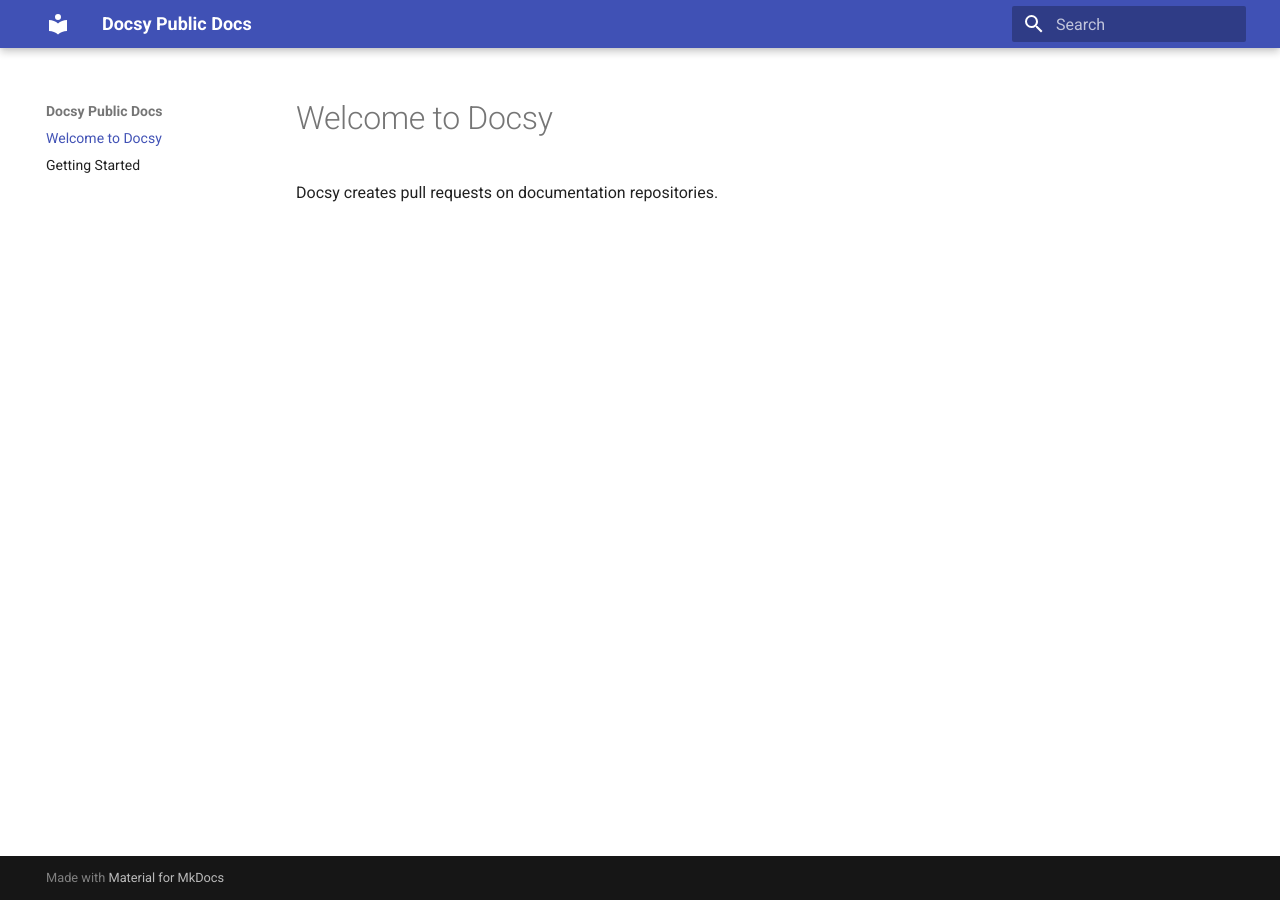
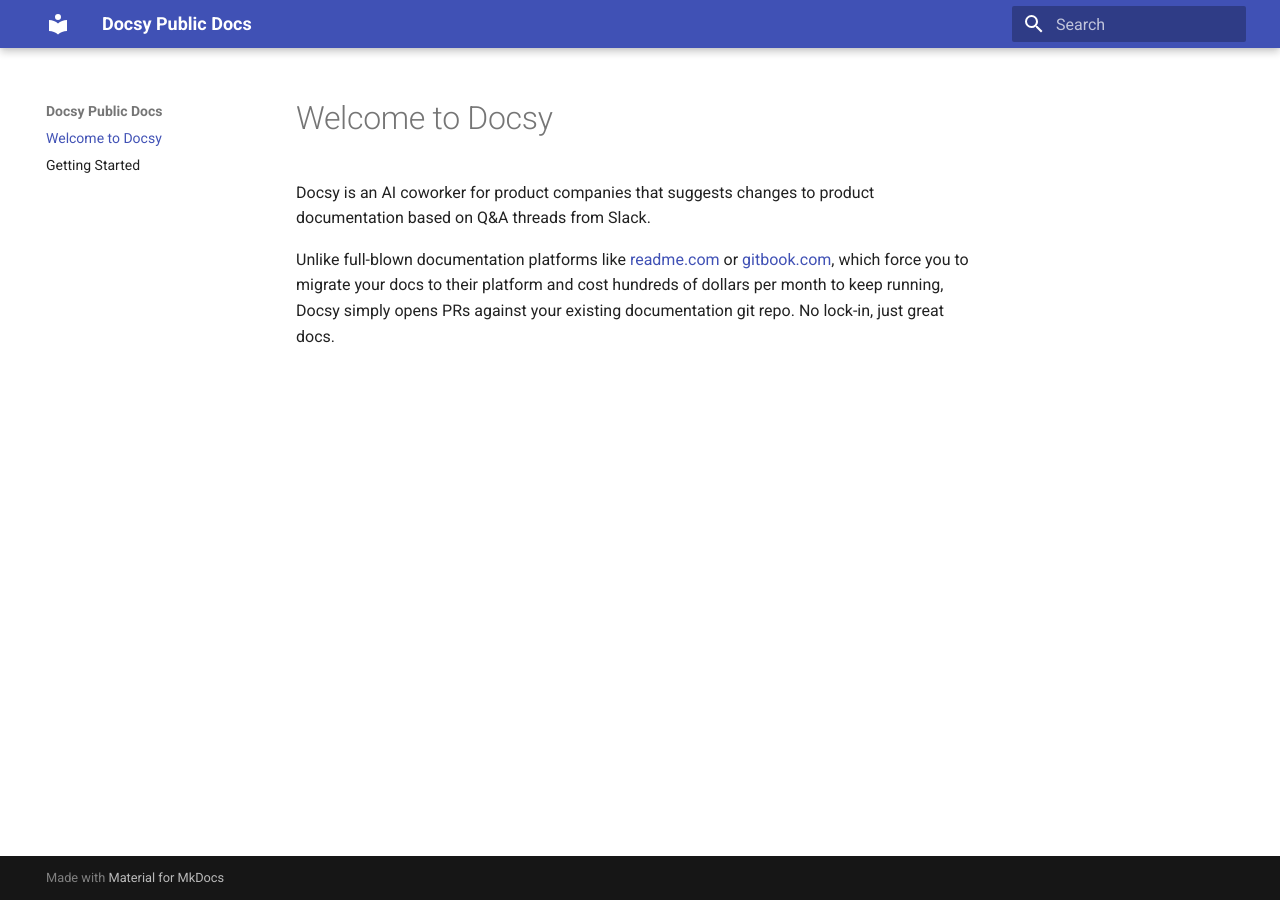
Before and after one commit to getdocsy/docs, an MkDocs documentation site: the page built from docs/index.md, in a window 1280 px wide. Built offline with MkDocs 1.6.1 and Material for MkDocs 9.7.7, drawn with Linux system fonts in a browser that asks for light colours.

Commit message:
update-docsy-description

```diff
--- a/docs/index.md
+++ b/docs/index.md
@@ -1,3 +1,5 @@
 # Welcome to Docsy
 
-Docsy creates pull requests on documentation repositories.
+Docsy is an AI coworker for product companies that suggests changes to product documentation based on Q&A threads from Slack.
+
+Unlike full-blown documentation platforms like [readme.com](http://readme.com) or [gitbook.com](http://gitbook.com), which force you to migrate your docs to their platform and cost hundreds of dollars per month to keep running, Docsy simply opens PRs against your existing documentation git repo. No lock-in, just great docs.
```
